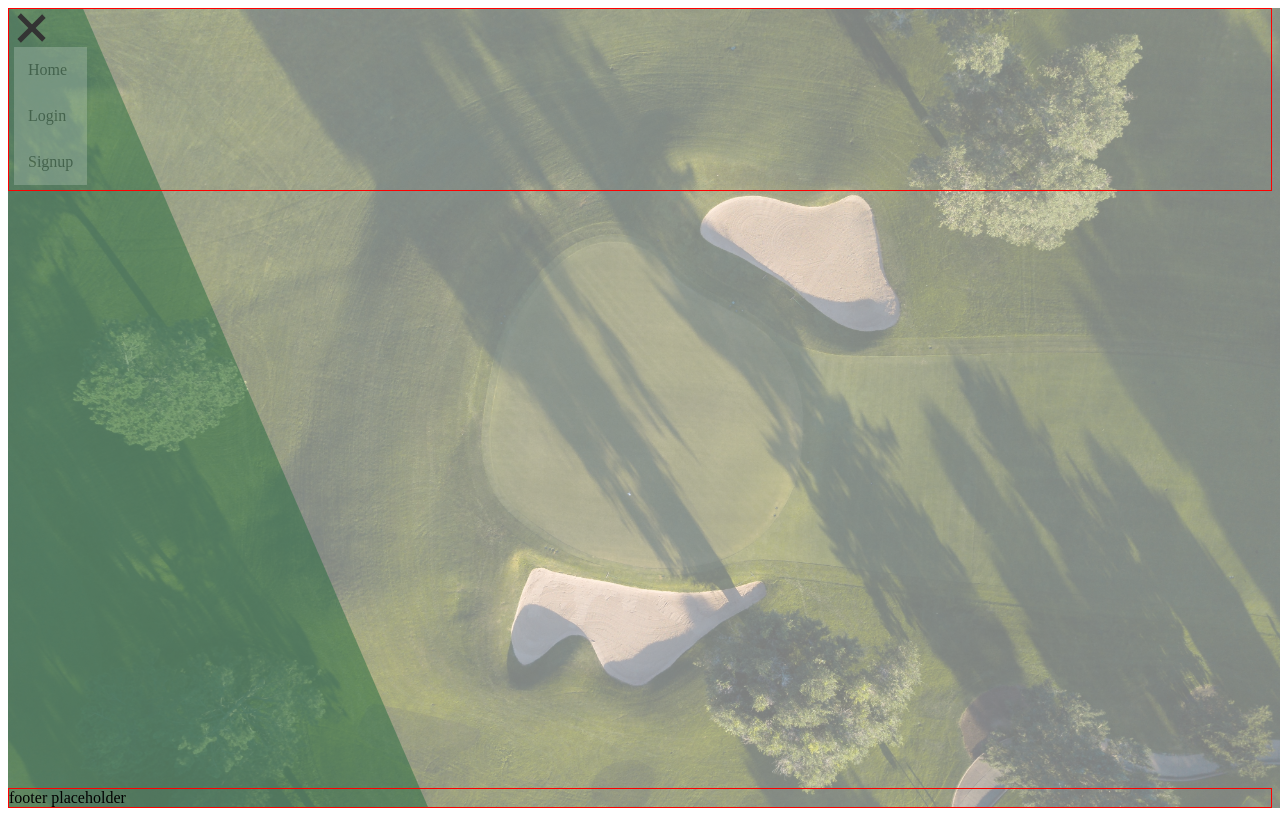
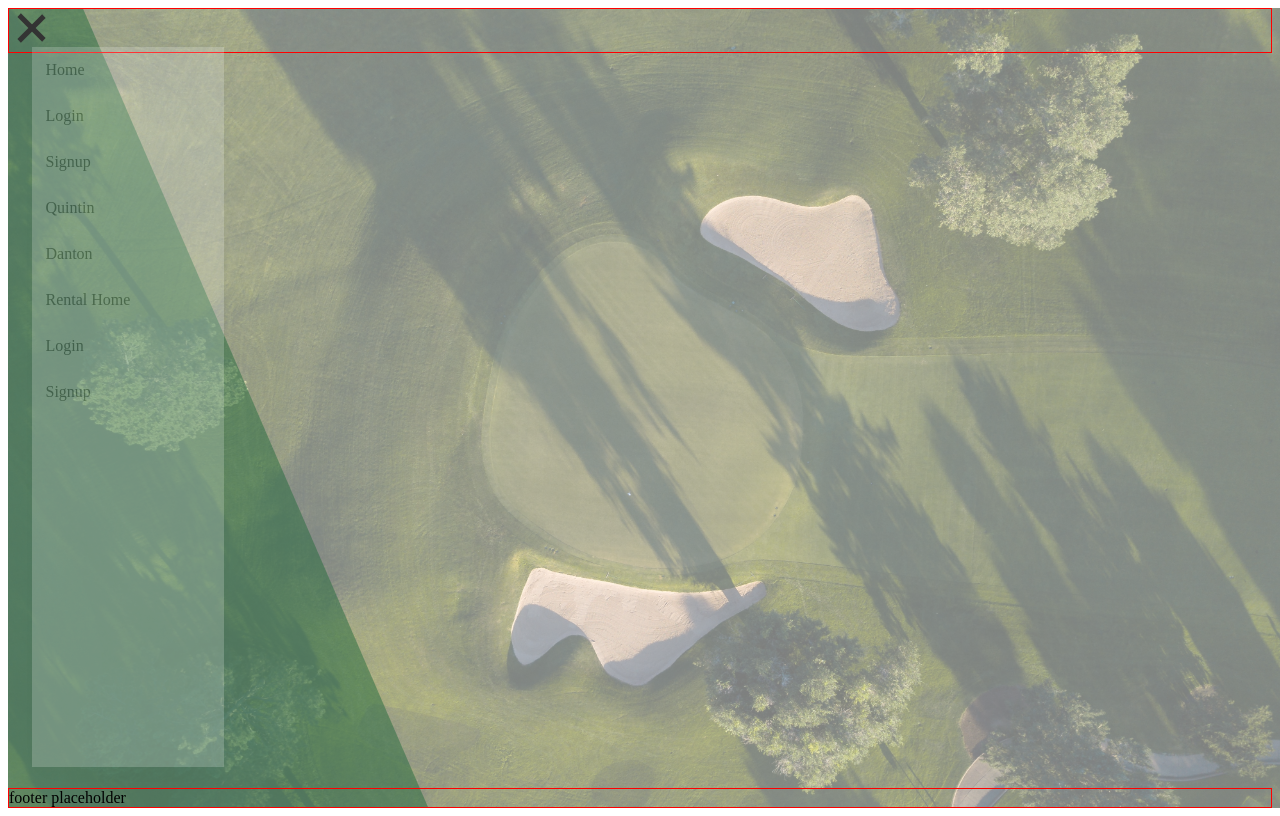
Before and after one commit to dhughes789/golf_fundraiser, a React (Create React App) app in the folder frontend/: page / in a window 1280 px wide. Both pictures are taken after a click on the element 31 px from the left and 33 px from the top of the page. Built offline with nearby package versions, Linux system fonts and the light colour scheme; no server answers; a web font is replaced by a local one.

Commit message:
working on menu transitions

```diff
--- a/frontend/src/components/Navigation/Navigation.css
+++ b/frontend/src/components/Navigation/Navigation.css
@@ -2,7 +2,7 @@
   border: 1px solid red;
   display: flex;
   justify-content: space-between;
-  padding:10px 5px 5px 5px;
+  padding: 10px 5px 5px 5px;
 }
 
 .navbar_home {
@@ -71,8 +71,23 @@ li:hover {
 }
 
 .dropdown-menu {
-  background:white;
+  position: fixed;
+  height: 90%;
+  width: 15%;
+  background: white;
   box-shadow: 0px 10px 30px 0px rgba(82, 63, 105, 0.05);
-  transition: all linear 0.3s;
+  /* transition: all linear 0.3s; */
   opacity: 20%;
+  animation: move-menu 0.25s linear 0s;
 }
+
+@keyframes move-menu {
+  from {
+    transform: translateX(-100%);
+  }
+
+  to {
+    transform: translateX(0%);
+    opacity: 50%;
+  }
+}
--- a/frontend/src/components/Navigation/index.js
+++ b/frontend/src/components/Navigation/index.js
@@ -1,19 +1,24 @@
-import React, { useState } from 'react';
-import { NavLink } from 'react-router-dom';
-import { useSelector } from 'react-redux';
-import ProfileButton from './ProfileButton';
-import './Navigation.css';
+import React, { useState } from "react";
+import { NavLink } from "react-router-dom";
+import { useSelector } from "react-redux";
+import ProfileButton from "./ProfileButton";
+import "./Navigation.css";
 
 function Navigation({ isLoaded }) {
   const sessionUser = useSelector((state) => state.session.user);
-  const [sandwichClass, setSandwichClass] = useState('sandwich');
+  const [sandwichClass, setSandwichClass] = useState("sandwich");
   const [isDropdownVisible, setDropdownVisible] = useState(false);
 
   const DropdownMenu = () => {
     return (
-      <div className='dropdown-menu'>
+      <div className="dropdown-menu">
         <ul>
           <li>Home</li>
+          <li>Login</li>
+          <li>Signup</li>
+          <li>Quintin</li>
+          <li>Danton</li>
+          <li>Rental Home</li>
           <li>Login</li>
           <li>Signup</li>
         </ul>
@@ -22,11 +27,11 @@ function Navigation({ isLoaded }) {
   };
 
   function myFunction() {
-    if (sandwichClass == 'sandwich') {
-      setSandwichClass('crossed');
+    if (sandwichClass == "sandwich") {
+      setSandwichClass("crossed");
       setDropdownVisible(true);
     } else {
-      setSandwichClass('sandwich');
+      setSandwichClass("sandwich");
       setDropdownVisible(false);
     }
   }
@@ -37,24 +42,23 @@ function Navigation({ isLoaded }) {
   } else {
     //will be drop down
     sessionLinks = (
-      <div className='navbar_session'>
-        <NavLink to='/login'>Log In</NavLink>
-        <NavLink to='/signup'>Sign Up</NavLink>
+      <div className="navbar_session">
+        <NavLink to="/login">Log In</NavLink>
+        <NavLink to="/signup">Sign Up</NavLink>
       </div>
     );
   }
 
   return (
-    <div className='navbar_container'>
+    <div className="navbar_container">
       <div>
         <div className={sandwichClass} onClick={() => myFunction()}>
-          <div className='bar1'></div>
-          <div className='bar3'></div>
+          <div className="bar1"></div>
+          <div className="bar3"></div>
         </div>
-        <div className='App'>
-          <header className='App-header'>
-            <div className='menu' onClick={() => myFunction()}>
-              {/* <DropdownMenu /> */}
+        <div className="App">
+          <header className="App-header">
+            <div className="menu" onClick={() => myFunction()}>
               {isDropdownVisible && <DropdownMenu />}
             </div>
           </header>
```
